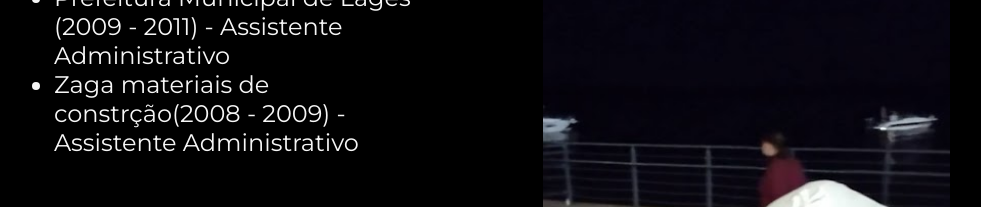
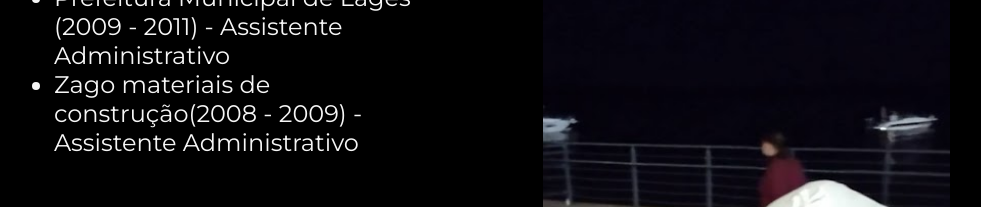
Before and after one commit to amariandev/portifoliio, a plain HTML site: page curriculum.html in a window 1280 px wide. Shown: the part 732-939 px from the top of the page, without its empty margins (138-1119 px from the left). Drawn offline with nearby package versions, Linux system fonts and the light colour scheme.

Commit message:
acertotexto

```diff
--- a/curriculum.html
+++ b/curriculum.html
@@ -33,7 +33,7 @@
             <ul class="apresentacao__conteudo__texto">
                 <li> Klabin S.A (2012 - 2024) - Operador de Maquinas Automatizadas III </li>
                 <li> Prefeitura Municipal de Lages (2009 - 2011) - Assistente Administrativo </li>
-                <li>Zaga materiais de constrção(2008 - 2009) -  Assistente Administrativo</li>
+                <li>Zago materiais de construção(2008 - 2009) -  Assistente Administrativo</li>
 
             </ul>
             </p>
```
